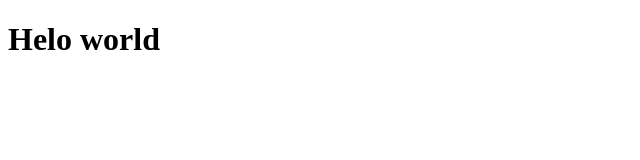
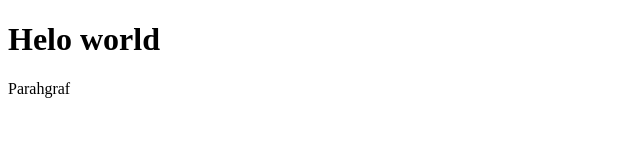
Before and after one commit to jasurjontoshtemirov/Mini-project, a plain HTML site: page o'quvchilar/index.html in a window 1280 px wide. Shown: the full height of the page, 0-640 px from the left. Drawn offline with Linux system fonts and the light colour scheme.

Commit message:
paragraft qoshildi

```diff
--- a/o'quvchilar/index.html
+++ b/o'quvchilar/index.html
@@ -7,5 +7,6 @@
 </head>
 <body>
     <h1>Helo world</h1>
+    <p>Parahgraf</>
 </body>
 </html>
```
